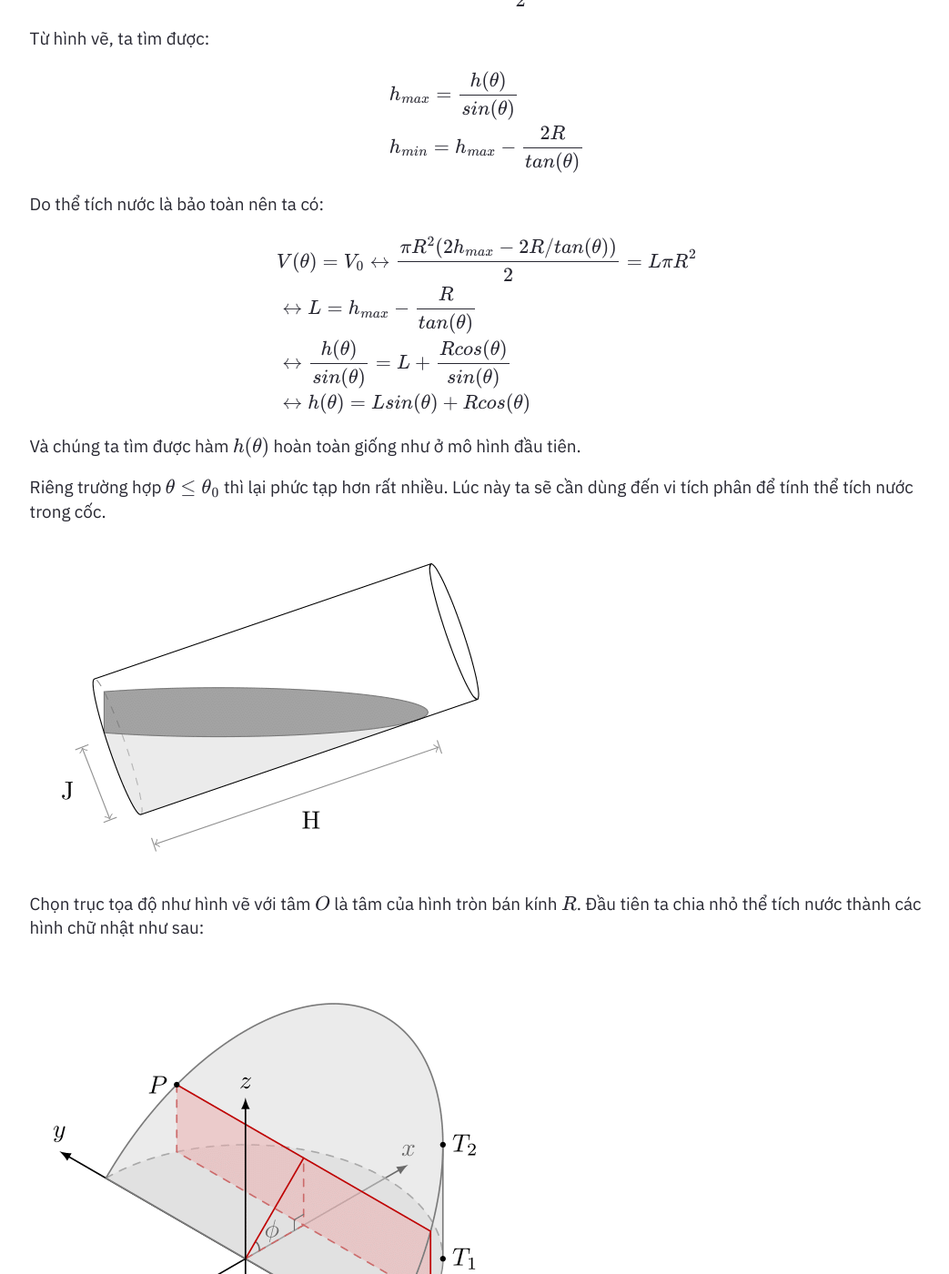
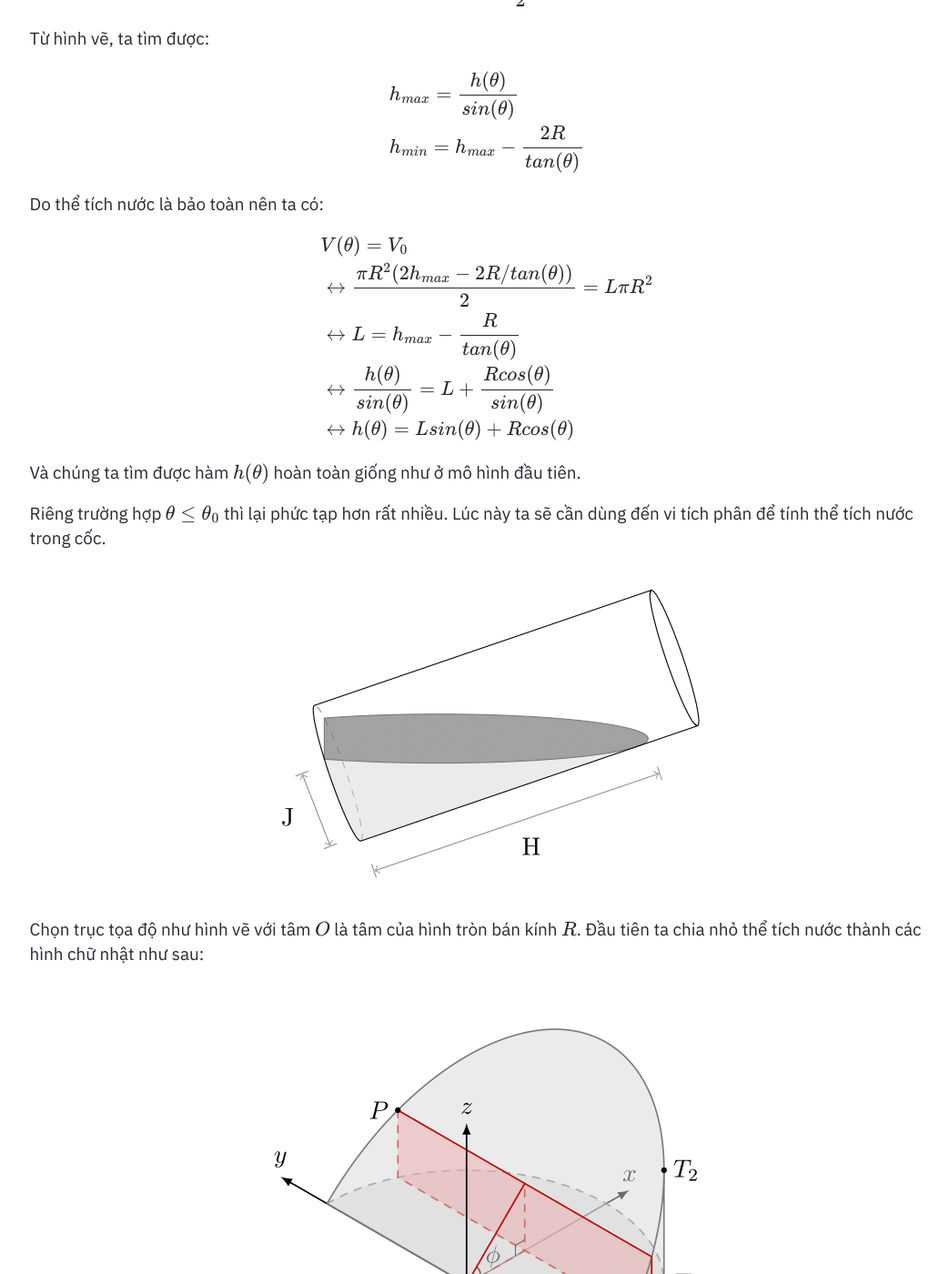
Before and after one commit to SilverTD/SilverTD.github.io, a Jekyll site: the page built from _posts/2024-1-18-Muc-Nuoc-trong-Chiec-Coc-Cao-Vo-Han.md, in a window 1280 px wide and 1400 px high, scrolled down 3296 px. Shown: the whole window at 91% size, without its empty margins (105-1148 px from the left). Built offline with Jekyll 4.4.1, drawn with Linux system fonts in a browser that asks for light colours; formulas are drawn with MathJax 3; some of the changed text lies outside the part shown.

Commit message:
Update 2024-1-18-Muc-Nuoc-trong-Chiec-Coc-Cao-Vo-Han.md

```diff
--- a/_posts/2024-1-18-Muc-Nuoc-trong-Chiec-Coc-Cao-Vo-Han.md
+++ b/_posts/2024-1-18-Muc-Nuoc-trong-Chiec-Coc-Cao-Vo-Han.md
@@ -17,7 +17,9 @@ Thế $\theta_0$ ở đây là gì ? $\theta_0$ ở đây là góc hợp giữa
 
 Ta dễ dàng tìm được $\theta_0 = arctan(\frac{L}{R})$, ta sẽ đi giải quyết trường hợp đầu tiên $\theta \geq \theta_0$ (hình dạng của nước lúc này là hình thang hoặc là tam giác nếu $\theta = \theta_0$).
 
-![](https://silvertd.github.io/assets/img/Water-1.png)
+<p align="center" width="100%">
+    <img src="https://silvertd.github.io/assets/img/Water-1.png">
+</p>
 
 Như hình vẽ, ta dễ dàng thấy phần diện tích ở phía trên đã di chuyển xuống phần diện tích ở dưới. Ta đơn giản tìm được độ cao mực nước lúc này là:
 
@@ -27,7 +29,9 @@ $$
 
 Tiếp đến là trường hợp $\theta \leq \theta_0$, hình dạng của nước lúc này là hình tam giác:
 
-![](https://silvertd.github.io/assets/img/Water-2.png)
+<p align="center" width="100%">
+    <img src="https://silvertd.github.io/assets/img/Water-2.png">
+</p>
 
 Lúc này ta sẽ giải quyết vấn đề khác với trường hợp đầu. Ta thấy rằng cho dù cốc nước nghiêng với một góc như thế đi nữa thì thể tích của nước là không đổi. Ta có điều kiện $V_0 = V$ hay $A_0 = A$ với $A$ là diện tích của nước (vì độ dày là bằng nhau).
 
@@ -62,7 +66,9 @@ Việc cần giải quyết vấn đề ở mô hình đơn giản này nhằm
 ## 2.2. Mô hình phức tạp
 Tuy mô hình trên khá đơn giản, nhưng trên thực tế các cốc nước đều có dạng là hình trụ, do đó vấn đề sẽ phức tạp hơn rất nhiều. Tương tự, ta chia ra 2 trường hợp là $\theta \geq \theta_0$ và $\theta \leq \theta_0$.
 
-![](https://silvertd.github.io/assets/img/Water-6.png)
+<p align="center" width="100%">
+    <img src="https://silvertd.github.io/assets/img/Water-6.png">
+</p>
 
 Ở trường hợp $\theta \geq \theta_0$ đơn giản ta chỉ cần tính thể tích của hình phiến trụ. Ta đã biết rằng, thể tích hình phiến trụ là:
 
@@ -86,7 +92,8 @@ Do thể tích nước là bảo toàn nên ta có:
 $$
 \begin{equation*}
 \begin{aligned}
-& V(\theta) = V_0 \leftrightarrow \frac{\pi R^2 (2h_{max} - 2R/tan(\theta))}{2} = L \pi R^2 \\
+& V(\theta) = V_0 \\
+& \leftrightarrow \frac{\pi R^2 (2h_{max} - 2R/tan(\theta))}{2} = L \pi R^2 \\
 & \leftrightarrow L = h_{max} - \frac{R}{tan(\theta)} \\
 & \leftrightarrow \frac{h(\theta)}{sin(\theta)} = L + \frac{Rcos(\theta)}{sin(\theta)} \\
 & \leftrightarrow h(\theta) = Lsin(\theta) + Rcos(\theta)
@@ -98,18 +105,24 @@ Và chúng ta tìm được hàm $h(\theta)$ hoàn toàn giống như ở mô h
 
 Riêng trường hợp $\theta \leq \theta_0$ thì lại phức tạp hơn rất nhiều. Lúc này ta sẽ cần dùng đến vi tích phân để tính thể tích nước trong cốc.
 
-![](https://silvertd.github.io/assets/img/Water-7.png)
+<p align="center" width="100%">
+    <img src="https://silvertd.github.io/assets/img/Water-7.png">
+</p>
 
 Chọn trục tọa độ như hình vẽ với tâm $O$ là tâm của hình tròn bán kính $R$. Đầu tiên ta chia nhỏ thể tích nước thành các hình chữ nhật như sau:
 
-![](https://silvertd.github.io/assets/img/Water-3.png)
+<p align="center" width="100%">
+    <img src="https://silvertd.github.io/assets/img/Water-3.png">
+</p>
 
 Gọi $J, H$ lần lượt độ dài của phần nước ở đáy cốc và độ dài cạnh góc vuông lúc này, ta tính được các đại lượng sau:
 
 $$
-\displaylines{\phi = \pi/2 - \theta \\
-z(x) = \frac{H(x - R + J)}{J} \\
-y(x) = \sqrt{R^2 - x^2}}
+\begin{aligned}
+& \phi = \pi/2 - \theta \\
+& z(x) = \frac{H(x - R + J)}{J} \\
+& y(x) = \sqrt{R^2 - x^2}
+\end{aligned}
 $$
 
 Và diện tích phần hình chữ nhật lúc này là:
@@ -152,7 +165,9 @@ Từ các công thức trên, ta thấy rằng khi góc $\theta \rightarrow 0$ t
 
 Ở đây ta thử nghiệm với $L = R = 1.5$, Bên dưới là bảng dữ liệu mà tác giả đã tính toán được đối với trường hợp $\theta \leq \theta_0$:
 
-![](https://silvertd.github.io/assets/img/Water-5.png)
+<p align="center" width="100%">
+    <img src="https://silvertd.github.io/assets/img/Water-5.png">
+</p>
 
 Ta dễ thấy $y_2$ ban đầu giảm rất chậm, sau đấy thì lại giảm càng nhanh và dốc hơn rất nhiều. Tác giả dự đoán rằng đây là một hàm lũy thừa:
 
@@ -168,7 +183,9 @@ $$
 
 Bên dưới là đồ thị kết hợp cả 2 trường hợp:
 
-![](https://silvertd.github.io/assets/img/Water-4.png)
+<p align="center" width="100%">
+    <img src="https://silvertd.github.io/assets/img/Water-4.png">
+</p>
 
 Phần màu đỏ là trường hợp $\theta \geq \theta_0$ (hình phiến trụ) và phần màu xanh là trường hợp $\theta \leq \theta_0$ (hình trụ nêm). Ta thấy rằng đồ thị trông khá hợp lí và rất đẹp (khá gần với các giá trị tính toán từ bảng số liệu trên). Để tăng độ chính xác, ta có thể tăng số lượng dữ liệu trong bảng số liệu.
 
```
